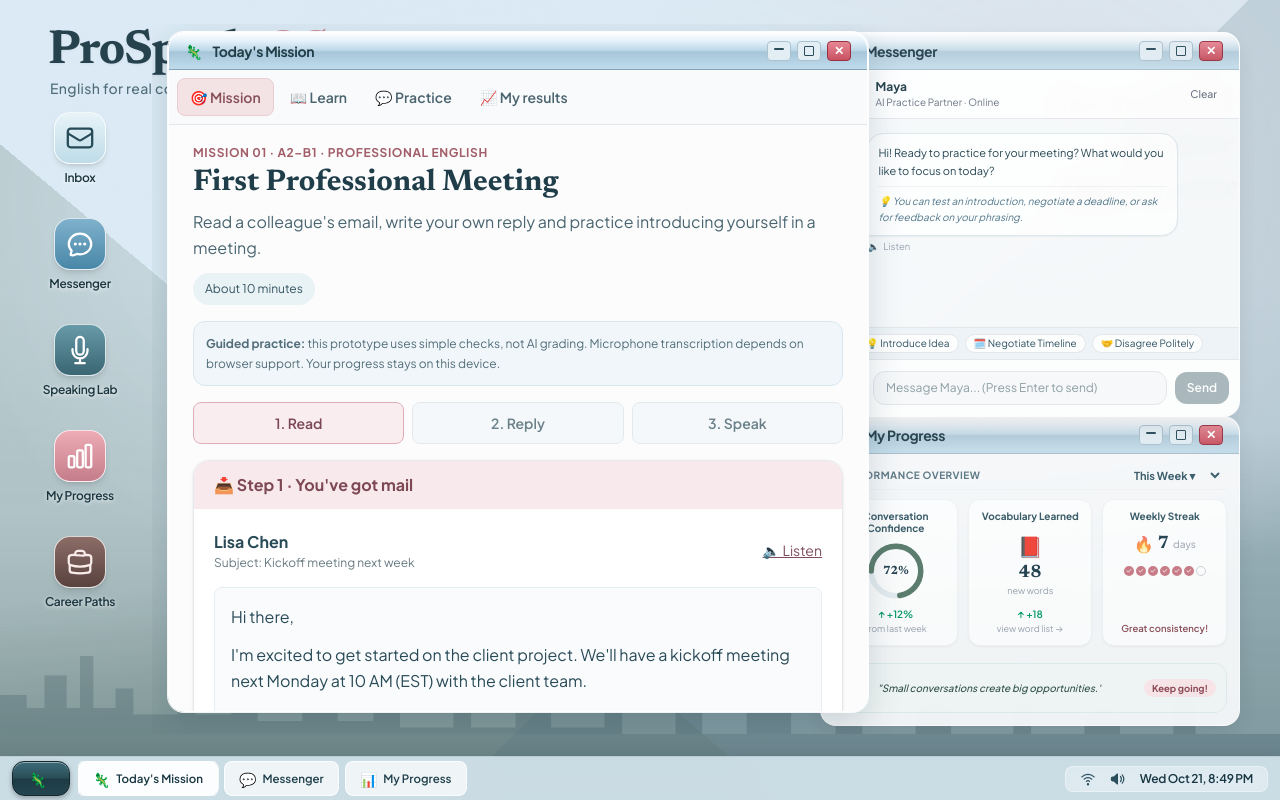
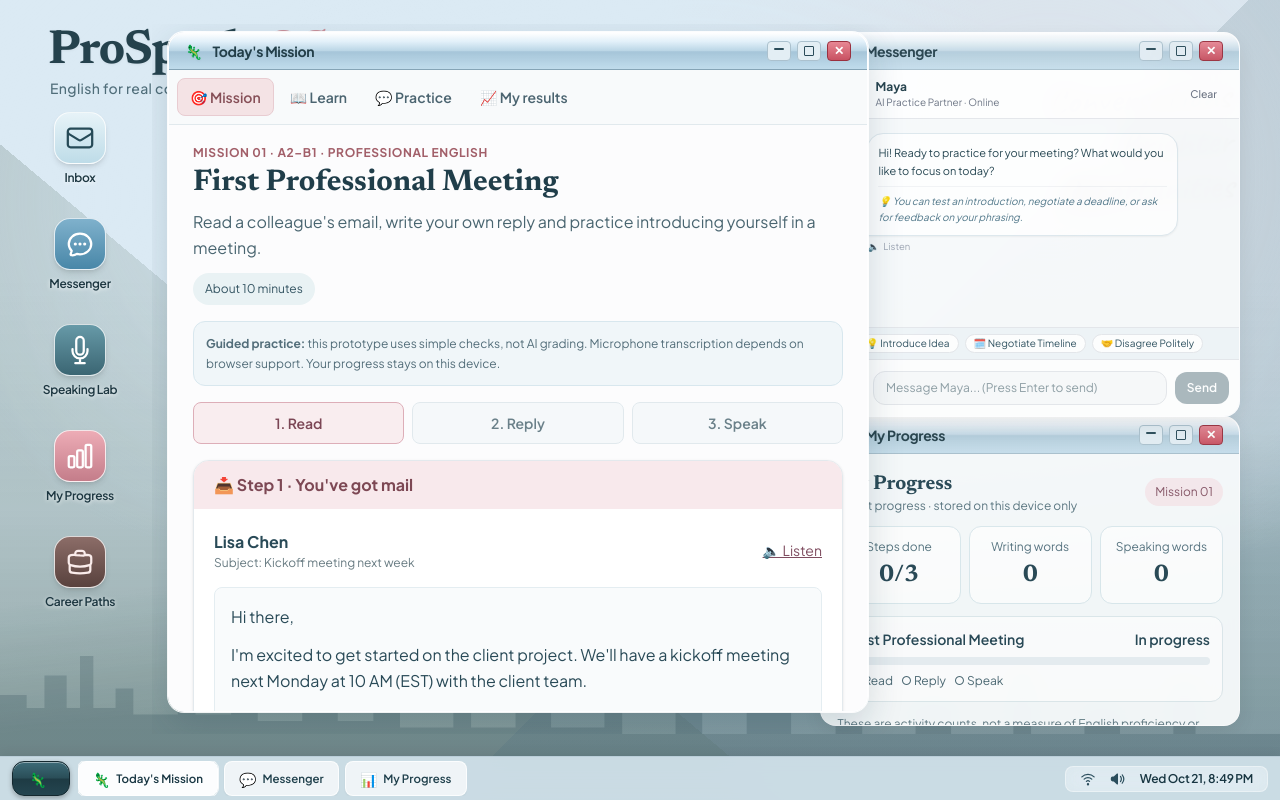
Before and after one commit to guaurritas-star/Prospeak-os, a React (Vite) app: page / in a window 1280 px wide. Built offline with nearby package versions, Linux system fonts and the light colour scheme.

Commit message:
fix: show recorded activity instead of invented confidence and streak metrics

```diff
--- a/src/components/ProgressWindow.tsx
+++ b/src/components/ProgressWindow.tsx
@@ -1,258 +1,57 @@
-import React, { useState } from 'react';
-import { playSound, speakText } from '../utils/audio';
+import React, { useEffect, useState } from 'react';
+import { emptyProgress, loadProgress, PROGRESS_EVENT, type MissionProgress } from '../utils/progress';
 
 export const ProgressWindow: React.FC = () => {
-  const [timeframe, setTimeframe] = useState<'week' | 'month' | 'all'>('week');
-  const [isWordListOpen, setIsWordListOpen] = useState(false);
-  const [isBreakdownOpen, setIsBreakdownOpen] = useState(false);
-  const [quoteIndex, setQuoteIndex] = useState(0);
+  const [progress, setProgress] = useState<MissionProgress>(emptyProgress);
+  useEffect(() => {
+    const refresh = () => setProgress(loadProgress());
+    refresh();
+    window.addEventListener(PROGRESS_EVENT, refresh);
+    window.addEventListener('storage', refresh);
+    return () => {
+      window.removeEventListener(PROGRESS_EVENT, refresh);
+      window.removeEventListener('storage', refresh);
+    };
+  }, []);
 
-  const quotes = [
-    '"Small conversations create big opportunities."',
-    '"Confidence comes from preparation, not perfection."',
-    '"Every question asked is a step toward leadership."',
-    '"Clarity in communication is kindness to your team."',
-  ];
-
-  const handleNextQuote = () => {
-    playSound('click');
-    const nextIdx = (quoteIndex + 1) % quotes.length;
-    setQuoteIndex(nextIdx);
-    speakText(quotes[nextIdx], 1, 0.95);
-  };
-
-  const confidenceScore = timeframe === 'week' ? 72 : timeframe === 'month' ? 81 : 89;
-  const vocabularyCount = timeframe === 'week' ? 48 : timeframe === 'month' ? 142 : 380;
-  const streakDays = timeframe === 'week' ? 7 : timeframe === 'month' ? 24 : 45;
+  const completedSteps = [progress.read, progress.reply, progress.speak].filter(Boolean).length;
 
   return (
-    <div className="flex-1 flex flex-col justify-between overflow-hidden bg-slate-50/50 p-3 select-none relative">
-      {/* Top Header bar with time selector */}
-      <div className="flex items-center justify-between pb-1 px-1 border-b border-gray-100 flex-shrink-0">
-        <span className="text-[10px] font-bold text-[#5B7783] uppercase tracking-wider">
-          Performance Overview
-        </span>
-        <select
-          value={timeframe}
-          onChange={(e) => setTimeframe(e.target.value as any)}
-          className="text-[11px] py-0.5 px-2 border-0 bg-transparent text-[#385B69] font-bold focus:ring-0 cursor-pointer"
-        >
-          <option value="week">This Week ▾</option>
-          <option value="month">This Month ▾</option>
-          <option value="all">All Time ▾</option>
-        </select>
+    <div className="flex-1 min-h-0 overflow-y-auto p-4 bg-[#F7FAFB] text-[#244552] space-y-3">
+      <div className="flex items-center justify-between gap-2">
+        <div>
+          <h3 className="font-serif text-xl font-bold">My Progress</h3>
+          <p className="text-xs text-[#58747E]">Guest progress · stored on this device only</p>
+        </div>
+        <span className="text-xs bg-[#F7E9ED] text-[#855362] py-1.5 px-2.5 rounded-full">Mission 01</span>
       </div>
-
-      {/* Metrics Grid */}
-      <div className="grid grid-cols-3 gap-2.5 my-auto">
-        {/* Card 1: Confidence Gauge */}
-        <div
-          onClick={() => setIsBreakdownOpen(!isBreakdownOpen)}
-          className="bg-white rounded-xl border border-gray-100 p-2 sm:p-2.5 flex flex-col items-center text-center shadow-xs hover:border-[#BEDBE8] cursor-pointer transition group"
-          title="Click to view confidence breakdown"
-        >
-          <span className="text-[10px] font-bold text-[#355765] block leading-tight mb-1">
-            Conversation Confidence
-          </span>
-          <div className="relative w-13 h-13 sm:w-14 sm:h-14 flex items-center justify-center my-1">
-            <svg className="w-13 h-13 sm:w-14 sm:h-14 transform -rotate-90" viewBox="0 0 36 36">
-              <path
-                className="text-[#E7EFF3]"
-                d="M18 2.0845 a 15.9155 15.9155 0 0 1 0 31.831 a 15.9155 15.9155 0 0 1 0 -31.831"
-                fill="none"
-                stroke="currentColor"
-                strokeWidth="3.5"
-              />
-              <path
-                className="text-[#597B6A] transition-all duration-700 ease-out"
-                d="M18 2.0845 a 15.9155 15.9155 0 0 1 0 31.831 a 15.9155 15.9155 0 0 1 0 -31.831"
-                fill="none"
-                stroke="currentColor"
-                strokeDasharray={`${confidenceScore}, 100`}
-                strokeLinecap="round"
-                strokeWidth="3.5"
-              />
-            </svg>
-            <span className="absolute font-serif font-bold text-xs text-[#203F4C]">
-              {confidenceScore}%
-            </span>
-          </div>
-          <span className="text-[10px] font-semibold text-emerald-600 mt-1">↑ +12%</span>
-          <span className="text-[9px] text-gray-400">from last {timeframe}</span>
+      <div className="grid grid-cols-3 gap-2" aria-label="Recorded activity">
+        <div className="rounded-xl border border-[#DCE9EE] bg-white p-3 text-center">
+          <p className="text-xs text-[#55727E]">Steps done</p>
+          <p className="font-serif text-2xl font-bold mt-1">{completedSteps}/3</p>
         </div>
-
-        {/* Card 2: Vocabulary Learned */}
-        <div
-          onClick={() => setIsWordListOpen(true)}
-          className="bg-white rounded-xl border border-gray-100 p-2 sm:p-2.5 flex flex-col items-center text-center shadow-xs hover:border-[#BEDBE8] cursor-pointer transition group"
-          title="Click to browse your learned vocabulary deck"
-        >
-          <span className="text-[10px] font-bold text-[#355765] block leading-tight mb-1">
-            Vocabulary Learned
-          </span>
-          <div className="my-1 sm:my-1.5 flex flex-col items-center">
-            <span className="text-xl group-hover:scale-110 transition-transform">📕</span>
-            <span className="font-serif font-bold text-base sm:text-lg text-[#203F4C] leading-none mt-1">
-              {vocabularyCount}
-            </span>
-            <span className="text-[9px] text-gray-400 mt-0.5">new words</span>
-          </div>
-          <span className="text-[10px] font-semibold text-emerald-600 mt-auto">↑ +18</span>
-          <span className="text-[9px] text-gray-400">view word list →</span>
+        <div className="rounded-xl border border-[#DCE9EE] bg-white p-3 text-center">
+          <p className="text-xs text-[#55727E]">Writing words</p>
+          <p className="font-serif text-2xl font-bold mt-1">{progress.writtenWords}</p>
         </div>
-
-        {/* Card 3: Weekly Streak */}
-        <div className="bg-white rounded-xl border border-gray-100 p-2 sm:p-2.5 flex flex-col items-center text-center shadow-xs">
-          <span className="text-[10px] font-bold text-[#355765] block leading-tight mb-1">
-            Weekly Streak
-          </span>
-          <div className="flex items-center space-x-1 my-1">
-            <span className="text-base text-rose-500 animate-pulse">🔥</span>
-            <span className="font-serif font-bold text-base sm:text-lg text-[#203F4C]">
-              {streakDays}
-            </span>
-            <span className="text-[10px] text-gray-400">days</span>
-          </div>
-          <div className="flex items-center space-x-0.5 my-1">
-            <span className="w-2.5 h-2.5 rounded-full bg-[#CB7A86] text-white flex items-center justify-center text-[7px]">
-              ✓
-            </span>
-            <span className="w-2.5 h-2.5 rounded-full bg-[#CB7A86] text-white flex items-center justify-center text-[7px]">
-              ✓
-            </span>
-            <span className="w-2.5 h-2.5 rounded-full bg-[#CB7A86] text-white flex items-center justify-center text-[7px]">
-              ✓
-            </span>
-            <span className="w-2.5 h-2.5 rounded-full bg-[#CB7A86] text-white flex items-center justify-center text-[7px]">
-              ✓
-            </span>
-            <span className="w-2.5 h-2.5 rounded-full bg-[#CB7A86] text-white flex items-center justify-center text-[7px]">
-              ✓
-            </span>
-            <span className="w-2.5 h-2.5 rounded-full bg-[#CB7A86] text-white flex items-center justify-center text-[7px]">
-              ✓
-            </span>
-            <span className="w-2.5 h-2.5 rounded-full border border-gray-300" />
-          </div>
-          <span className="text-[9.5px] font-semibold text-[#8B4D56] mt-auto">
-            Great consistency!
-          </span>
+        <div className="rounded-xl border border-[#DCE9EE] bg-white p-3 text-center">
+          <p className="text-xs text-[#55727E]">Speaking words</p>
+          <p className="font-serif text-2xl font-bold mt-1">{progress.spokenWords}</p>
         </div>
       </div>
-
-      {/* Confidence Breakdown Card */}
-      {isBreakdownOpen && (
-        <div className="bg-[#EBF3F8] border border-[#C6DCED] rounded-xl p-2.5 text-[10.5px] space-y-1 my-1 text-[#254654] animate-in fade-in zoom-in-95">
-          <div className="flex justify-between font-bold">
-            <span>Skill Breakdown:</span>
-            <button onClick={() => setIsBreakdownOpen(false)} className="text-gray-400 hover:text-gray-600">
-              ✕
-            </button>
-          </div>
-          <div className="grid grid-cols-2 gap-2 text-[10px]">
-            <div>
-              Meeting Introductions: <strong className="text-emerald-700">82%</strong>
-            </div>
-            <div>
-              Diplomatic Disagreement: <strong className="text-emerald-700">76%</strong>
-            </div>
-            <div>
-              Q&A Deflection: <strong className="text-emerald-700">70%</strong>
-            </div>
-            <div>
-              Closing & Action Items: <strong className="text-emerald-700">88%</strong>
-            </div>
-          </div>
+      <div className="p-3 bg-white border border-[#DFE9ED] rounded-xl space-y-2">
+        <div className="flex justify-between text-sm font-semibold"><span>First Professional Meeting</span><span>{progress.completed ? 'Completed ✓' : 'In progress'}</span></div>
+        <div className="h-2 bg-[#E9F0F3] rounded-full overflow-hidden">
+          <div style={{width: String(Math.round(completedSteps / 3 * 100)) + '%'}} className="h-full bg-[#709889] rounded-full transition-all" />
         </div>
-      )}
-
-      {/* Quote of the Day Footer */}
-      <div className="bg-[#F4F9F8] rounded-xl p-2.5 border border-[#E0EFEA] flex items-center justify-between mt-auto flex-shrink-0">
-        <div className="flex items-center space-x-2 truncate">
-          <span className="text-xl flex-shrink-0">🦎</span>
-          <span className="text-[10px] font-medium text-[#2E4F44] italic truncate">
-            {quotes[quoteIndex]}
-          </span>
+        <div className="flex flex-wrap gap-2 text-xs text-[#496670]">
+          <span>{progress.read ? '✓' : '○'} Read</span><span>{progress.reply ? '✓' : '○'} Reply</span><span>{progress.speak ? '✓' : '○'} Speak</span>
         </div>
-        <button
-          onClick={handleNextQuote}
-          className="px-2 py-0.5 rounded-full bg-[#FCE8EB] hover:bg-[#F9D6DC] text-[#8C4652] text-[9.5px] font-bold whitespace-nowrap transition active:scale-95 flex-shrink-0 ml-2"
-        >
-          Keep going!
-        </button>
       </div>
-
-      {/* Vocabulary Drawer */}
-      {isWordListOpen && (
-        <div className="absolute inset-0 bg-white/95 backdrop-blur-sm z-50 p-4 flex flex-col justify-between rounded-xl animate-in fade-in">
-          <div className="flex items-center justify-between border-b pb-2">
-            <div className="flex items-center space-x-2">
-              <span className="text-base">📕</span>
-              <h4 className="font-bold text-xs text-[#20404C]">Recently Mastered Vocabulary (48)</h4>
-            </div>
-            <button
-              onClick={() => setIsWordListOpen(false)}
-              className="text-gray-400 hover:text-gray-700 font-bold text-sm"
-            >
-              ✕
-            </button>
-          </div>
-
-          <div className="flex-1 overflow-y-auto py-2 space-y-2 text-xs">
-            {[
-              {
-                w: 'Stakeholder',
-                m: 'A person with an interest or concern in something.',
-                ex: 'Aligning all key stakeholders is essential.',
-              },
-              {
-                w: 'Bandwidth',
-                m: 'The energy or mental capacity required to deal with a task.',
-                ex: 'I do not have the bandwidth this afternoon.',
-              },
-              {
-                w: 'Deliverable',
-                m: 'A tangible product or service delivered.',
-                ex: 'The slides are our primary deliverable.',
-              },
-              {
-                w: 'Synergy',
-                m: 'Interaction producing a combined effect greater than the sum.',
-                ex: 'There is strong synergy between our teams.',
-              },
-              {
-                w: 'Circle back',
-                m: 'Discuss or address a topic again later.',
-                ex: "Let's circle back tomorrow morning.",
-              },
-            ].map((item, idx) => (
-              <div
-                key={idx}
-                className="bg-slate-50 p-2 rounded-lg border border-gray-100 flex items-start justify-between"
-              >
-                <div>
-                  <div className="font-bold text-[#203E4A]">{item.w}</div>
-                  <div className="text-[10px] text-gray-500">{item.m}</div>
-                  <div className="text-[10px] italic text-[#4A6E7D]">"{item.ex}"</div>
-                </div>
-                <button
-                  onClick={() => speakText(item.w)}
-                  className="text-xs text-[#8A4A54] hover:text-[#5B2932] p-1"
-                >
-                  🔈
-                </button>
-              </div>
-            ))}
-          </div>
-
-          <button
-            onClick={() => setIsWordListOpen(false)}
-            className="w-full py-1.5 rounded-lg bg-[#284955] text-white font-semibold text-xs text-center"
-          >
-            Done
-          </button>
-        </div>
-      )}
+      <p className="text-xs leading-relaxed text-[#617A83]">
+        These are activity counts, not a measure of English proficiency or speaking confidence.
+        {progress.lastPracticed ? ' Last practice: ' + new Date(progress.lastPracticed).toLocaleDateString() + '.' : ' Start a mission to see your progress here.'}
+      </p>
     </div>
   );
 };
```
